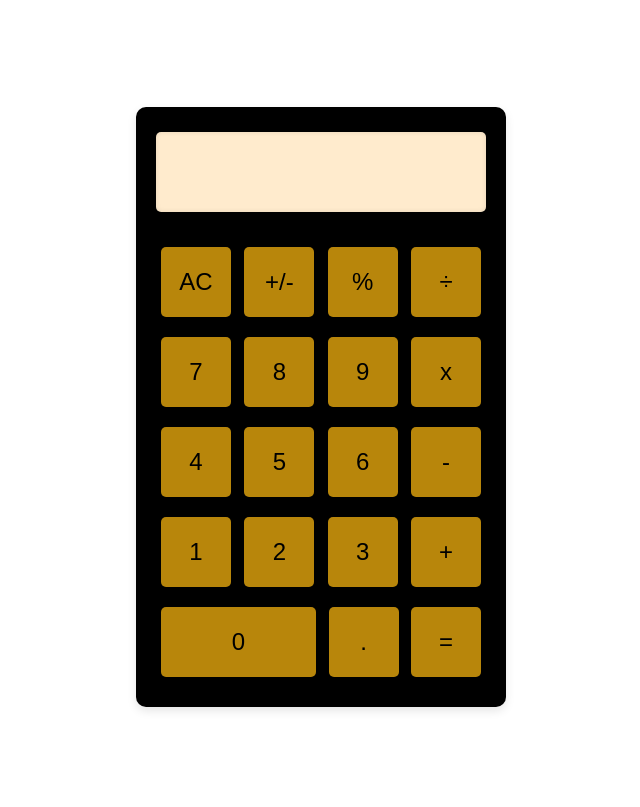
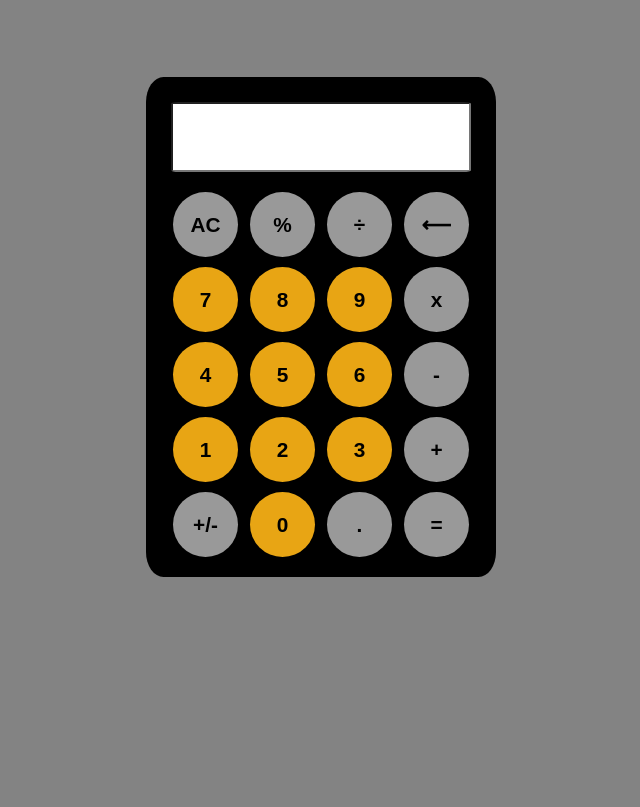
Before and after one commit to alpernai/calculator-odinproyectfoundations, a plain HTML site: page index.html in a window 1280 px wide. Shown: the part 73-880 px from the top of the page, without its empty margins (319-959 px from the left). After the commit the page ends 800 px from the top, so only its background shows below. Drawn offline with Linux system fonts and the light colour scheme.

Commit message:
Add hover and active CSS behavior to buttons and onClick inline functions.

```diff
--- a/index.html
+++ b/index.html
@@ -9,33 +9,31 @@
 
 <body>
 
-<h1 class="proyectTitle">Calculator</h1>
-
-<div class="mainBody">
-    <div class="calculatorBody">
-        <div class="displayResult"></div>
-        <button class="btn">AC</button>
-        <button class="btn">+/-</button>
-        <button class="btn">%</button>
-        <button class="btn">÷</button>
-        <button class="btn">7</button>
-        <button class="btn">8</button>
-        <button class="btn">9</button>
-        <button class="btn">x</button>
-        <button class="btn">4</button>
-        <button class="btn">5</button>
-        <button class="btn">6</button>
-        <button class="btn">-</button>
-        <button class="btn">1</button>
-        <button class="btn">2</button>
-        <button class="btn">3</button>
-        <button class="btn">+</button>
-        <button class="btn btn-double">0</button>
-        <button class="btn">.</button>
-        <button class="btn">=</button>
+<div id="calculator">
+    <input id="display" readonly>
+    <div class="buttons">
+        <button class="grey" onclick="clearDisplay('AC')">AC</button>
+        <button class="grey" onclick="getOperator('%')">%</button>
+        <button class="grey" onclick="getOperator('/')">÷</button>
+        <button class="grey" onclick="deleteLast('del')">⟵</button>
+        <button onclick="getNumber(7)">7</button>
+        <button onclick="getNumber(8)">8</button>
+        <button onclick="getNumber(9)">9</button>
+        <button class="grey" onclick="getOperator('*')">x</button>
+        <button onclick="getNumber(4)">4</button>
+        <button onclick="getNumber(5)">5</button>
+        <button onclick="getNumber(6)">6</button>
+        <button class="grey" onclick="getOperator('-')">-</button>
+        <button onclick="getNumber(1)">1</button>
+        <button onclick="getNumber(2)">2</button>
+        <button onclick="getNumber(3)">3</button>
+        <button class="grey" onclick="getOperator('+')">+</button>
+        <button class="grey" onclick="getSign()">+/-</button>
+        <button onclick="getNumber(0)">0</button>
+        <button class="grey" onclick="setDecimal('.')">.</button>
+        <button class="grey" onclick="calculate('=')">=</button>
     </div>
 </div>
-
 
 <script src="script.js"></script>
 </body>
--- a/script.js
+++ b/script.js
@@ -0,0 +1,19 @@
+const display = document.getElementById('display');
+
+
+
+function clearDisplay(key){};
+
+function getNumber(num){
+    display += num;
+};
+
+function getOperator(op){};
+
+function setDecimal(dec){};
+
+function getSign(plusorminus){};
+
+function deleteLast(del){};
+
+function calculate(operation){};
--- a/styles.css
+++ b/styles.css
@@ -2,64 +2,68 @@
     box-sizing: border-box;
 }
 
-html, body {
-    height: 100%;
+body{
     margin: 0;
-}
-
-.proyectTitle {
-    text-align: center;
-}
-
-.mainBody {
+    height: 100vh;
+    width: 100vw;
     display: flex;
     justify-content: center;
     align-items: center;
-    width: 100vw;
-    height: 100vh;
+    background-color: rgb(131, 131, 131);
 }
 
-.calculatorBody {
+#calculator{
+    height: 500px;
+    width: 350px;
+    background-color: black;
+    border-radius: 5%;
+    padding: 25px;
     display: flex;
     flex-wrap: wrap;
     justify-content: space-between;
-    align-items: center;
-    height: 600px;
-    width: 370px;
-    margin: 0 auto;
-    background-color: black;
-    padding: 20px;
-    border-radius: 10px;
-    box-shadow: 0px 4px 10px rgba(0,0,0,0.1);
 }
 
-.displayResult {
-    width: 100%;
-    height: 80px; /* Larger display height */
+#display{
+    flex-basis: 100%;
+    height: 70px;
+    border-radius: 2.5%;
     margin-bottom: 20px;
-    font-size: 36px;
     text-align: right;
-    padding: 15px;
-    background-color: blanchedalmond;
-    border-radius: 5px;
-    box-shadow: inset 0 0 5px rgba(0,0,0,0.1);
 }
 
-.btn {
-    width: 70px;
-    height: 70px;
-    margin: 5px;
+.buttons {
     display: flex;
-    justify-content: center;
-    align-items: center;
-    background-color: darkgoldenrod;
-    border: none;
-    border-radius: 5px;
-    font-size: 24px;
-    cursor: pointer;
-    box-shadow: 0px 2px 5px rgba(0,0,0,0.1);
+    flex-wrap: wrap;
+    justify-content: space-evenly;
+    gap: 10px;
 }
 
-.btn-double {
-    width: calc(75px * 2 + 5px); /* Span across two buttons plus the gap */
-  }
+button{
+    width: 65px;
+    height: 65px;
+    border: none;
+    border-radius: 50%;
+    font-size: 1.30em;
+    font-weight: bold;
+    background-color: rgb(232, 165, 20);
+}
+
+button:hover{
+    background-color: rgb(232, 165, 55);
+}
+
+button:active{
+    background-color: rgb(232, 165, 95);
+}
+
+button.grey {
+    background-color: hsl(0, 0%, 60%);
+}
+
+button.grey:hover {
+    background-color: hsl(0, 0%, 70%);
+}
+
+button.grey:active {
+    background-color: hsl(0, 0%, 80%);
+}
```
